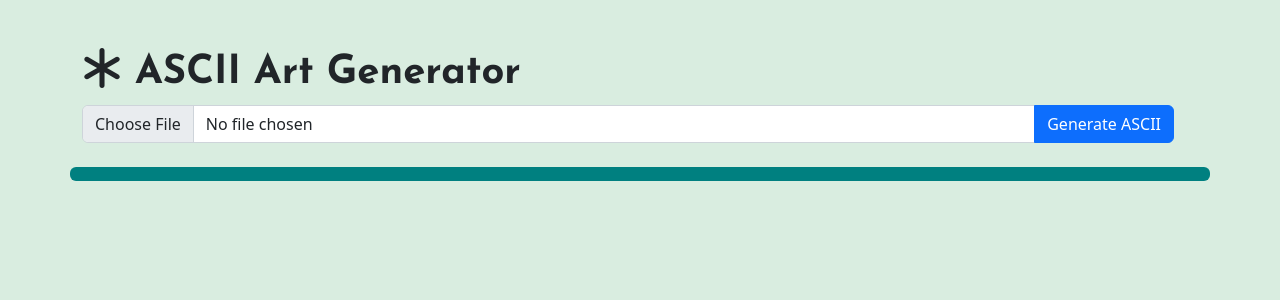
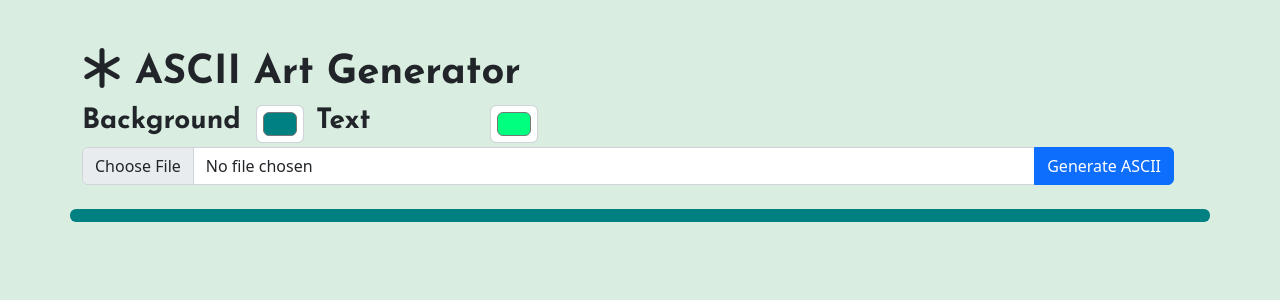
Before and after one commit to joancardonasa/ascii-api, a FastAPI app: page /web in a window 1280 px wide. Shown: the top 300 px of the page. Run offline with FastAPI, Linux system fonts and the light colour scheme.

Commit message:
Add color pickers to change colors on the fly on the web

```diff
--- a/app/templates/index.html
+++ b/app/templates/index.html
@@ -29,19 +29,16 @@
                 </h1>
             </div>
 
+
             <div class="row">
-                <!-- <div class="row  justify-content-md-center">
-                    <div class="col-6">
-                        <h3 class="col-" style="font-family: 'Josefin Sans', sans-serif;">Background
-                        </h3>
-                        <input type="color" class="form-control form-control-color" id="exampleColorInput" value="#563d7c"
-                            title="Choose your color">
-                    </div>
-                    <div class="col-6">
-                        <input type="color" class="form-control form-control-color" id="exampleColorInput" value="#563d7c"
-                            title="Choose your color">
-                    </div>
-                </div> -->
+                <div class="row">
+                    <h3 class="col-2" style="font-family: 'Josefin Sans', sans-serif;">Background</h3>
+                    <input type="color" class="form-control form-control-color col-2" id="colorbackground" value="#008080"
+                        title="Choose your color">
+                    <h3 class="col-2" style="font-family: 'Josefin Sans', sans-serif;">Text</h3>
+                    <input type="color" class="form-control form-control-color col-2" id="colortext" value="#00FF7F"
+                        title="Choose your color">
+                </div>
                 <div class="row">
                     <form method="post" action="http://localhost:80/images" enctype="multipart/form-data" target="_self"
                         class="input-group">
@@ -53,12 +50,24 @@
             </div>
 
             <div class="row text-center" style="margin-top: 3vh;">
-                <pre class="rounded" style="font-size: 3px; color: springgreen; background-color: teal;">
+                <pre class="rounded" id="ascii_result" style="font-size: 3px; color: springgreen; background-color: teal;">
                     <div>{{ascii_content}}</div>
                 </pre>
             </div>
 
         </div>
     </main>
+    <script>
+        let colorpicker_bg = document.getElementById('colorbackground');
+        let colorpicker_text = document.getElementById('colortext');
 
+        setInterval(() => {
+            let color_bg = colorpicker_bg.value;
+            let color_text = colorpicker_text.value;
+
+            let ascii_result = document.getElementById('ascii_result')
+            ascii_result.style.backgroundColor = color_bg;
+            ascii_result.style.color = color_text;
+        }, 50);
+    </script>
 </body>
```
